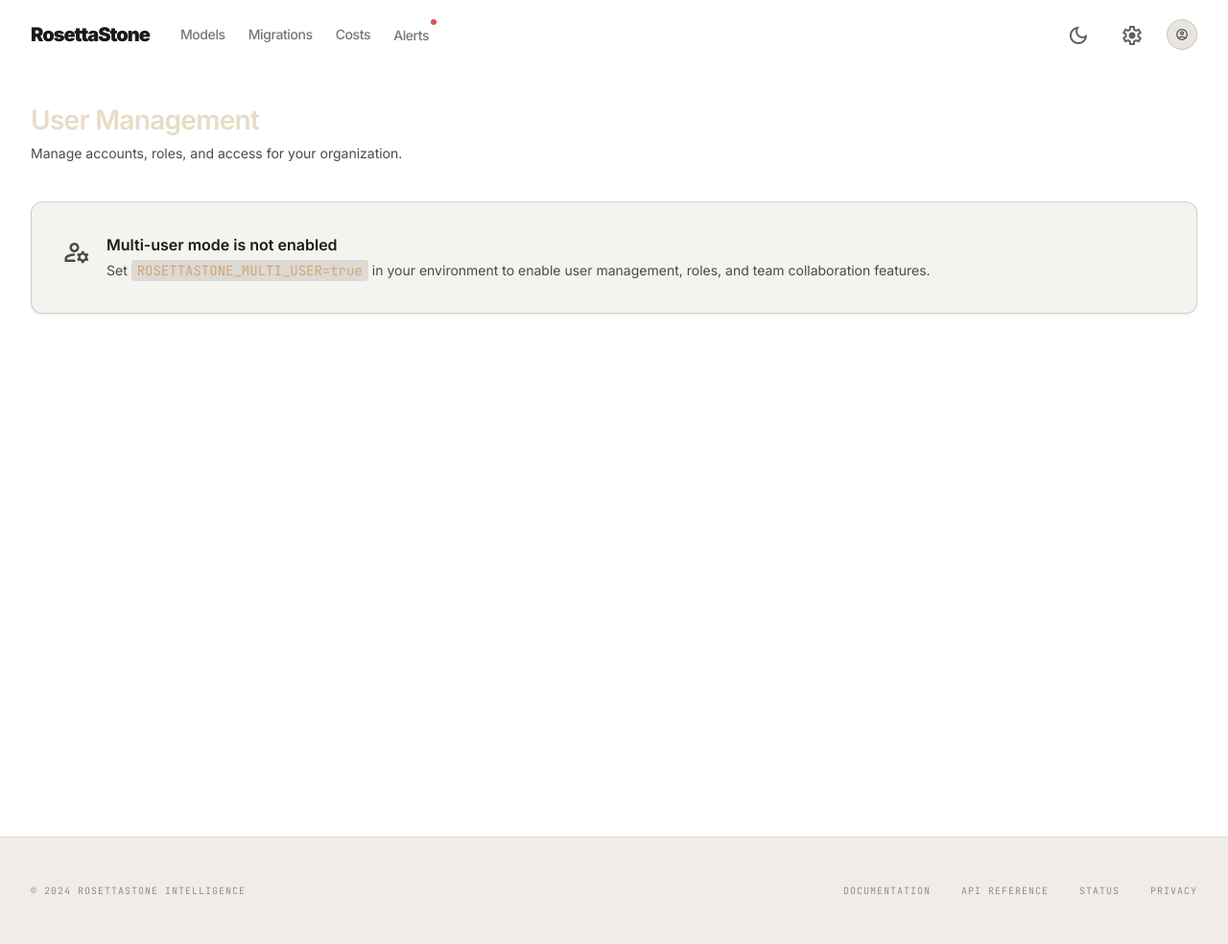
After one commit to ashwinchidambaram/rosettastone, a FastAPI app: template src/rosettastone/server/templates/users.html in a window 1280 px wide. The commit adds this page. Shown: the whole page at 96% size. Run offline with FastAPI, Linux system fonts and the light colour scheme; the template is opened without the code that fills it, so the values that code supplies are empty; some libraries are stand-ins or nearby versions.

Commit message:
feat(5.5.10): collaboration UI pages — users, teams, annotations, approval gate
Co-Authored-By: Claude Sonnet 4.6 <noreply@anthropic.com>

```diff
--- /dev/null
+++ b/src/rosettastone/server/templates/users.html
@@ -0,0 +1,186 @@
+{% extends "base.html" %}
+{% block title %}RosettaStone | User Management{% endblock %}
+
+{% block content %}
+<div class="pb-24 px-8 max-w-[1440px] mx-auto min-h-screen pt-8">
+
+<!-- Header -->
+<div class="mb-10 flex flex-wrap items-center justify-between gap-6">
+  <div>
+    <h1 class="text-[28px] font-semibold text-[#E8DCC4] font-headline tracking-tight">User Management</h1>
+    <p class="text-sm text-on-surface-variant mt-1">Manage accounts, roles, and access for your organization.</p>
+  </div>
+  {% if multi_user %}
+  <button id="create-user-toggle"
+          data-action="toggle-collapse"
+          data-target="create-user-form"
+          aria-expanded="false"
+          class="flex items-center gap-2 px-4 py-2 bg-[#D4745E] hover:brightness-110 text-white text-sm font-bold rounded-lg transition-all active:scale-95 shadow-md shadow-[#D4745E]/20">
+    <span class="material-symbols-outlined text-[18px]">person_add</span>
+    Create User
+  </button>
+  {% endif %}
+</div>
+
+{% if not multi_user %}
+<!-- Single-user mode notice -->
+<div class="bg-surface-container-low border border-outline-variant/20 rounded-xl p-8 flex items-start gap-4">
+  <span class="material-symbols-outlined text-on-surface-variant text-3xl mt-0.5" aria-hidden="true">manage_accounts</span>
+  <div>
+    <h2 class="text-base font-semibold text-on-surface mb-1">Multi-user mode is not enabled</h2>
+    <p class="text-sm text-on-surface-variant leading-relaxed">
+      Set <code class="font-mono bg-surface-container-highest px-1.5 py-0.5 rounded text-[#D4A574]">ROSETTASTONE_MULTI_USER=true</code> in your environment to enable user management, roles, and team collaboration features.
+    </p>
+  </div>
+</div>
+
+{% else %}
+<!-- Create User inline form (collapsed by default) -->
+<div id="create-user-form" class="collapsible-content mb-8">
+  <div class="bg-surface-container-low border border-outline-variant/20 rounded-xl p-6">
+    <h2 class="text-sm font-bold text-on-surface/80 uppercase tracking-wider mb-5">New User</h2>
+    <form method="POST" action="/api/v1/users" class="grid grid-cols-1 sm:grid-cols-2 gap-4">
+      {% if request.state.csrf_token %}
+      <input type="hidden" name="csrf_token" value="{{ request.state.csrf_token }}">
+      {% endif %}
+      <div class="flex flex-col gap-1.5">
+        <label class="text-xs font-medium text-on-surface-variant" for="new-username">Username</label>
+        <input id="new-username" name="username" type="text" required
+               class="bg-surface-container-high border border-outline-variant/30 rounded-lg px-3 py-2 text-sm text-on-surface placeholder-on-surface-variant/40 focus:outline-none focus:border-[#D4745E]/60 transition-colors"
+               placeholder="e.g. jane.smith" autocomplete="username">
+      </div>
+      <div class="flex flex-col gap-1.5">
+        <label class="text-xs font-medium text-on-surface-variant" for="new-email">Email</label>
+        <input id="new-email" name="email" type="email"
+               class="bg-surface-container-high border border-outline-variant/30 rounded-lg px-3 py-2 text-sm text-on-surface placeholder-on-surface-variant/40 focus:outline-none focus:border-[#D4745E]/60 transition-colors"
+               placeholder="jane@example.com" autocomplete="email">
+      </div>
+      <div class="flex flex-col gap-1.5">
+        <label class="text-xs font-medium text-on-surface-variant" for="new-password">Password</label>
+        <input id="new-password" name="password" type="password" required
+               class="bg-surface-container-high border border-outline-variant/30 rounded-lg px-3 py-2 text-sm text-on-surface placeholder-on-surface-variant/40 focus:outline-none focus:border-[#D4745E]/60 transition-colors"
+               placeholder="Minimum 8 characters" autocomplete="new-password">
+      </div>
+      <div class="flex flex-col gap-1.5">
+        <label class="text-xs font-medium text-on-surface-variant" for="new-role">Role</label>
+        <select id="new-role" name="role"
+                class="bg-surface-container-high border border-outline-variant/30 rounded-lg px-3 py-2 text-sm text-on-surface focus:outline-none focus:border-[#D4745E]/60 transition-colors">
+          <option value="viewer">Viewer</option>
+          <option value="editor">Editor</option>
+          <option value="approver">Approver</option>
+          <option value="admin">Admin</option>
+        </select>
+      </div>
+      <div class="sm:col-span-2 flex gap-3 pt-2">
+        <button type="submit"
+                class="px-5 py-2 bg-[#D4745E] hover:brightness-110 text-white text-sm font-bold rounded-lg transition-all active:scale-95">
+          Create User
+        </button>
+        <button type="button"
+                data-action="toggle-collapse"
+                data-target="create-user-form"
+                class="px-5 py-2 bg-surface-container-high hover:bg-surface-bright text-on-surface text-sm font-medium rounded-lg transition-all">
+          Cancel
+        </button>
+      </div>
+    </form>
+  </div>
+</div>
+
+<!-- Users Table -->
+{% if users %}
+<div class="bg-surface-container-low rounded-xl overflow-hidden border border-outline-variant/10 shadow-xl shadow-black/20">
+  <div class="px-6 py-5 bg-surface-container-high border-b border-outline-variant/10 flex items-center justify-between">
+    <h2 class="font-bold text-sm uppercase tracking-wider text-on-surface/70">All Users</h2>
+    <span class="text-xs font-label text-on-surface-variant">{{ users|length }} total</span>
+  </div>
+  <div class="overflow-x-auto">
+    <table class="w-full text-sm" aria-label="User list">
+      <thead>
+        <tr class="border-b border-outline-variant/10">
+          <th class="px-6 py-3 text-left text-[10px] font-label uppercase tracking-widest text-on-surface-variant">Username</th>
+          <th class="px-6 py-3 text-left text-[10px] font-label uppercase tracking-widest text-on-surface-variant">Email</th>
+          <th class="px-6 py-3 text-left text-[10px] font-label uppercase tracking-widest text-on-surface-variant">Role</th>
+          <th class="px-6 py-3 text-left text-[10px] font-label uppercase tracking-widest text-on-surface-variant">Status</th>
+          <th class="px-6 py-3 text-left text-[10px] font-label uppercase tracking-widest text-on-surface-variant">Created</th>
+          <th class="px-6 py-3 text-right text-[10px] font-label uppercase tracking-widest text-on-surface-variant">Actions</th>
+        </tr>
+      </thead>
+      <tbody class="divide-y divide-outline-variant/10">
+        {% for user in users %}
+        <tr class="hover:bg-surface-container-high/50 transition-colors">
+          <td class="px-6 py-4 font-medium text-on-surface">
+            <div class="flex items-center gap-2">
+              <div class="w-7 h-7 rounded-full bg-surface-container-highest border border-outline-variant/20 flex items-center justify-center shrink-0">
+                <span class="material-symbols-outlined text-on-surface-variant text-xs" aria-hidden="true">account_circle</span>
+              </div>
+              {{ user.username }}
+            </div>
+          </td>
+          <td class="px-6 py-4 text-on-surface-variant font-label text-xs">{{ user.email or '—' }}</td>
+          <td class="px-6 py-4">
+            {% if user.role == 'admin' %}
+            <span class="px-2 py-0.5 rounded text-[10px] font-bold bg-[#D4745E]/10 text-[#D4745E] border border-[#D4745E]/30">admin</span>
+            {% elif user.role == 'approver' %}
+            <span class="px-2 py-0.5 rounded text-[10px] font-bold bg-[#D4A574]/10 text-[#D4A574] border border-[#D4A574]/30">approver</span>
+            {% elif user.role == 'editor' %}
+            <span class="px-2 py-0.5 rounded text-[10px] font-bold bg-[#8B9D83]/10 text-[#8B9D83] border border-[#8B9D83]/30">editor</span>
+            {% else %}
+            <span class="px-2 py-0.5 rounded text-[10px] font-bold bg-surface-container-highest text-on-surface-variant border border-outline-variant/30">viewer</span>
+            {% endif %}
+          </td>
+          <td class="px-6 py-4">
+            {% if user.is_active %}
+            <span class="flex items-center gap-1.5 text-xs text-[#8B9D83]">
+              <span class="inline-block w-1.5 h-1.5 rounded-full bg-[#8B9D83]"></span>
+              Active
+            </span>
+            {% else %}
+            <span class="flex items-center gap-1.5 text-xs text-on-surface-variant/50">
+              <span class="inline-block w-1.5 h-1.5 rounded-full bg-on-surface-variant/30"></span>
+              Inactive
+            </span>
+            {% endif %}
+          </td>
+          <td class="px-6 py-4 text-xs text-on-surface-variant font-label">
+            {{ user.created_at.strftime('%Y-%m-%d') }}
+          </td>
+          <td class="px-6 py-4 text-right">
+            <div class="flex items-center justify-end gap-2">
+              {% if user.is_active %}
+              <button type="button"
+                      hx-put="/api/v1/users/{{ user.id }}"
+                      hx-vals='{"is_active": false}'
+                      hx-confirm="Deactivate user {{ user.username }}?"
+                      class="px-3 py-1 text-[10px] font-bold uppercase tracking-wider text-on-surface-variant border border-outline-variant/30 rounded hover:bg-surface-container-high transition-colors"
+                      aria-label="Deactivate {{ user.username }}">
+                Deactivate
+              </button>
+              {% endif %}
+              <button type="button"
+                      hx-delete="/api/v1/users/{{ user.id }}"
+                      hx-confirm="Permanently delete user {{ user.username }}? This cannot be undone."
+                      class="px-3 py-1 text-[10px] font-bold uppercase tracking-wider text-error/70 border border-error/20 rounded hover:bg-error/5 transition-colors"
+                      aria-label="Delete {{ user.username }}">
+                Delete
+              </button>
+            </div>
+          </td>
+        </tr>
+        {% endfor %}
+      </tbody>
+    </table>
+  </div>
+</div>
+{% else %}
+<!-- Empty state -->
+<div class="bg-surface-container-low rounded-xl p-12 text-center border border-outline-variant/10">
+  <span class="material-symbols-outlined text-4xl text-on-surface-variant/40 mb-4 block" aria-hidden="true">group</span>
+  <p class="text-on-surface-variant text-sm">No users yet. Create the first user to get started.</p>
+</div>
+{% endif %}
+
+{% endif %}
+
+</div>
+{% endblock %}
```
Also changed, not shown: src/rosettastone/server/api/annotations.py (+25 -0 lines), src/rosettastone/server/api/teams.py (+18 -2 lines), src/rosettastone/server/api/users.py (+17 -0 lines), src/rosettastone/server/templates/annotations.html (added, +107 -0 lines), src/rosettastone/server/templates/base.html (+12 -0 lines), src/rosettastone/server/templates/fragments/approval_status.html (added, +22 -0 lines), src/rosettastone/server/templates/migration_detail.html (+22 -0 lines), src/rosettastone/server/templates/teams.html (added, +106 -0 lines).
